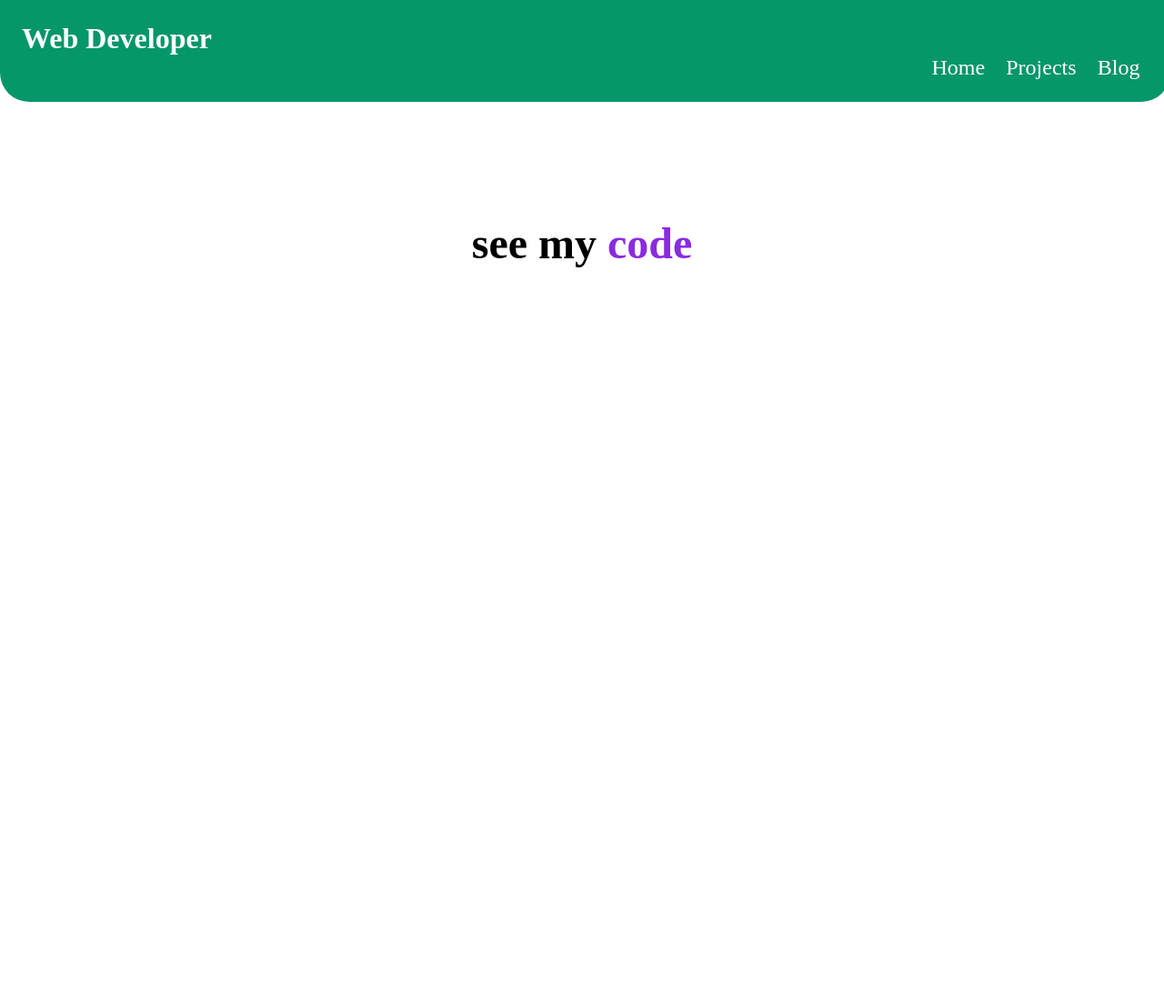
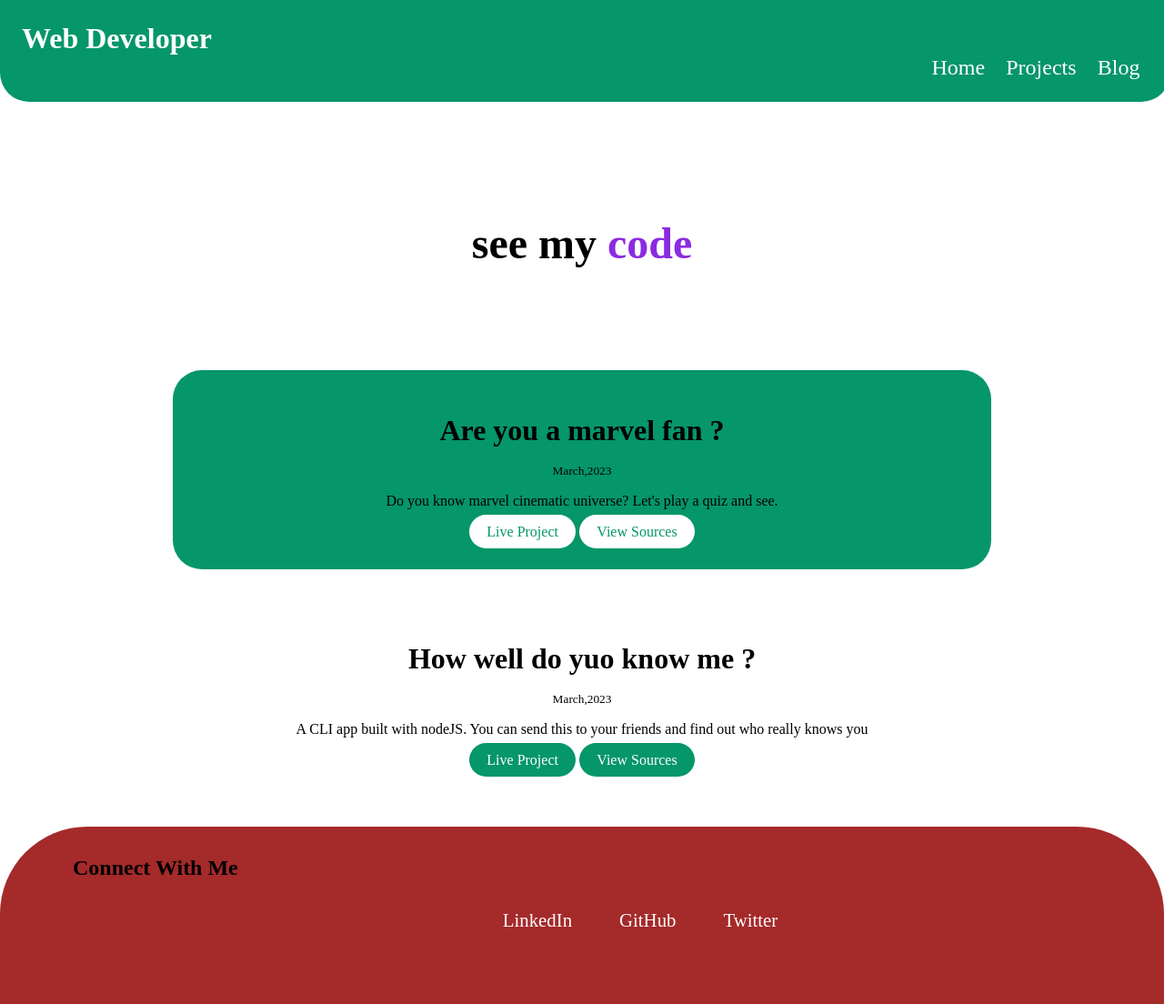
Before and after one commit to rimasrom/portfolio, a plain HTML site: page components/project-page.html in a window 1280 px wide. Shown: the whole page at 91% size. Before the commit the page ends 800 px from the top, so only its background shows below. Drawn offline with Linux system fonts and the light colour scheme.

Commit message:
created section and footer

```diff
--- a/components/component-style.css
+++ b/components/component-style.css
@@ -43,3 +43,99 @@
 .color{
     color: blueviolet;
 }
+
+.ow{
+   list-style: none;
+   background-color: var(--primary-color);
+   max-width: 900px;
+   margin: auto;
+   border-radius: 2rem;
+}
+
+.ow div{
+    margin: 2rem auto;
+    text-align: center;
+}
+
+.common-section{
+    padding: 2rem 0rem;
+
+}
+
+.common-section h1,p{
+    padding: 1rem 0rem;
+}
+
+.ow .primary-link{
+    padding-bottom: 1.5rem;
+    color: var(--primary-color);
+    background-color: white;
+    border-radius: 2rem;
+    padding: 0.6rem 1.2rem;
+    text-decoration: none;
+}
+
+.ow .secondary-link{
+    padding-bottom: 1.5rem;
+    color: var(--primary-color);
+    background-color: white;
+    border-radius: 2rem;
+    padding: 0.6rem 1.2rem;
+    text-decoration: none;
+}
+
+.w{
+    list-style: none;
+    max-width: 900px;
+    margin: auto;
+    border-radius: 2rem;
+}
+
+.w div{
+    margin: 2rem auto;
+    text-align: center;
+}
+
+.w .primary-link{
+    padding-bottom: 1.5rem;
+    color: white;
+    background-color: var(--primary-color);
+    border-radius: 2rem;
+    padding: 0.6rem 1.2rem;
+    text-decoration: none;
+}
+
+.w .secondary-link{
+    padding-bottom: 1.5rem;
+    color: white;
+    background-color: var(--primary-color);
+    border-radius: 2rem;
+    padding: 0.6rem 1.2rem;
+    text-decoration: none;
+}
+
+.foot{
+    max-height: 30rem;
+    background-color: brown;
+    padding-top: 2rem;
+    padding-left: 5rem;
+    padding-bottom: 5rem;
+    border-radius: 6rem 6rem 0rem 0rem;
+}
+
+.foot li{
+    padding-top: 2rem;
+    text-align: center;
+    list-style: none;
+}
+
+.foot a{
+    text-decoration: none;
+    color: white;
+    padding-left: 3rem;
+    font-size: 1.3rem;
+}
+
+.foot h2{
+    font-size: 1.5rem;
+}
--- a/components/project-page.html
+++ b/components/project-page.html
@@ -26,6 +26,41 @@
             <h1>see my <span class="color">code</span></h1>
         </div>
     </section>
+
+    <ul class="non-bullet-list">
+
+        <li class="ow">
+            <div class="common-section">
+                <h1>Are you a marvel fan ?</h1>
+                <small>March,2023</small>
+                <p>Do you know marvel cinematic universe? Let's play a quiz and see.</p>
+                <a class="primary-link" href="">Live Project</a>
+                <a class="secondary-link" href="">View Sources</a>
+            </div>
+        </li>
+
+        <li class="w">
+            <div class="common-section">
+                <h1>How well do yuo know me ?</h1>
+                <small>March,2023</small>
+                <p>A CLI app built with nodeJS. You can send this to your friends and find out who really knows you</p>
+                <a class="primary-link" href="">Live Project</a>
+                <a class="secondary-link" href="">View Sources</a>
+            </div>
+        </li>
+    </ul>
+
+    <footer class="foot">
+        <div class="section-footer">
+            <h2>Connect With Me</h2>
+            <ul class="links-socialMedia">
+                <li class="footlist"><a href="">LinkedIn</a>
+                    <a href="">GitHub</a>
+                    <a href="">Twitter</a>
+                </li>
+            </ul>
+        </div>
+    </footer>
 </body>
 
 </html>
```
